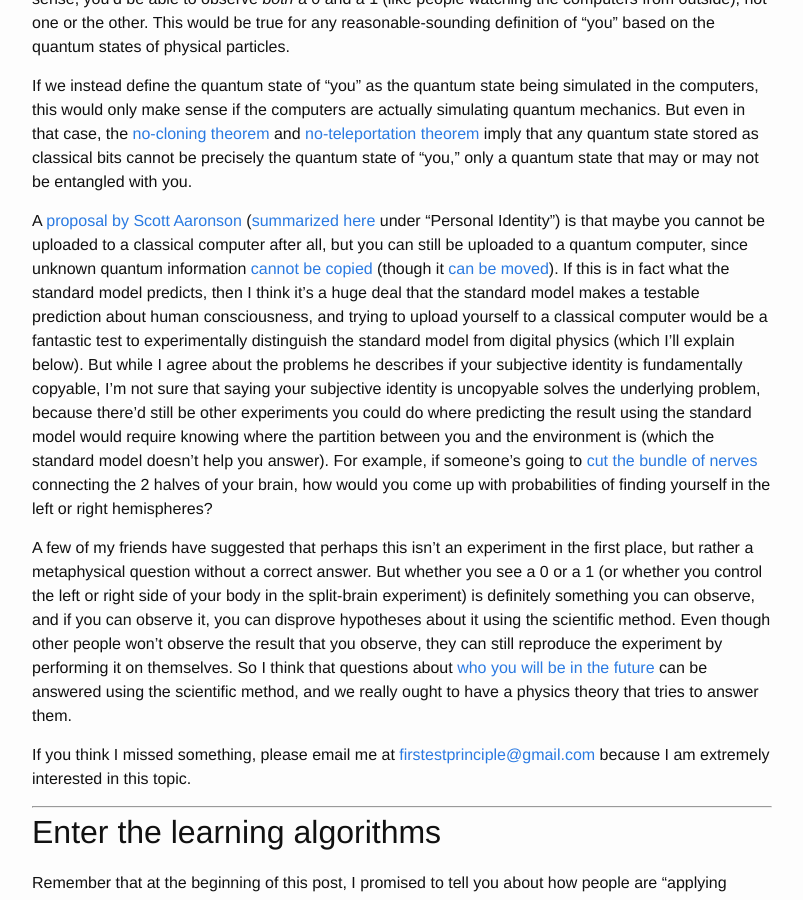
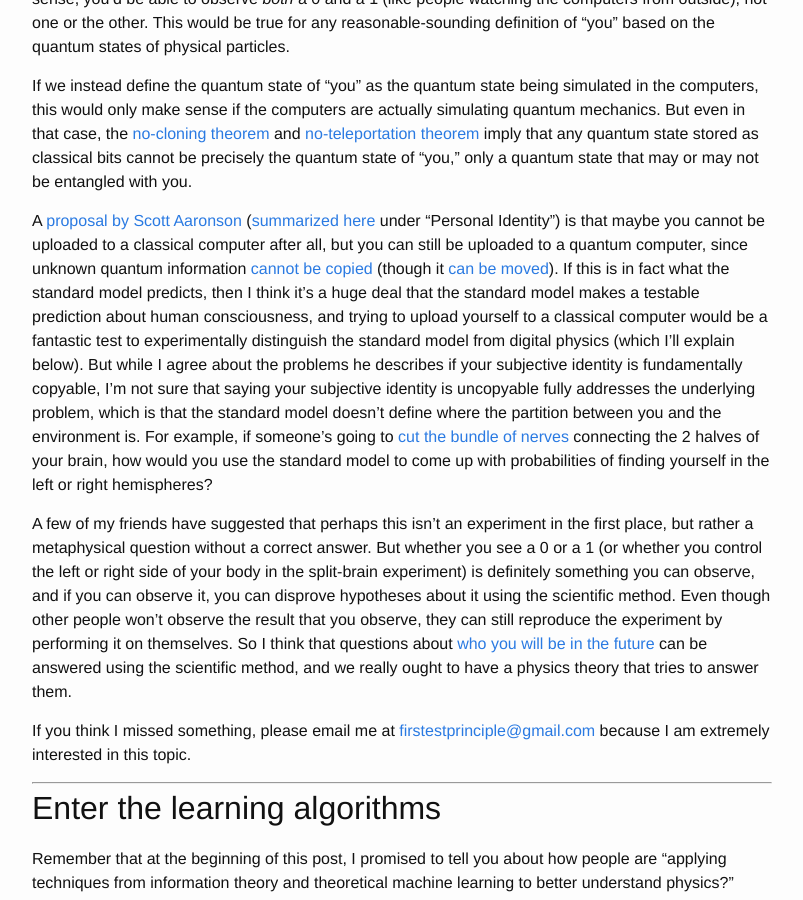
Before and after one commit to ad510/firstest-principle, a Jekyll site: the page built from _posts/2016-07-10-learning.md, in a window 1280 px wide and 900 px high, scrolled down 7153 px. Shown: the whole window, without its empty margins (238-1041 px from the left). Built offline with Jekyll 4.4.1, drawn with Linux system fonts in a browser that asks for light colours.

Commit message:
improve wording of response to Scott Aaronson's proposal

```diff
--- a/_posts/2016-07-10-learning.md
+++ b/_posts/2016-07-10-learning.md
@@ -103,7 +103,7 @@
 
 If we instead define the quantum state of "you" as the quantum state being simulated in the computers, this would only make sense if the computers are actually simulating quantum mechanics. But even in that case, the [no-cloning theorem](https://en.wikipedia.org/wiki/No-cloning_theorem) and [no-teleportation theorem](https://en.wikipedia.org/wiki/No-teleportation_theorem) imply that any quantum state stored as classical bits cannot be precisely the quantum state of "you," only a quantum state that may or may not be entangled with you.
 
-A [proposal by Scott Aaronson](https://arxiv.org/abs/1306.0159) ([summarized here](http://www.scottaaronson.com/blog/?p=2903) under "Personal Identity") is that maybe you cannot be uploaded to a classical computer after all, but you can still be uploaded to a quantum computer, since unknown quantum information [cannot be copied](https://en.wikipedia.org/wiki/No-cloning_theorem) (though it [can be moved](https://en.wikipedia.org/wiki/Quantum_teleportation)). If this is in fact what the standard model predicts, then I think it's a huge deal that the standard model makes a testable prediction about human consciousness, and trying to upload yourself to a classical computer would be a fantastic test to experimentally distinguish the standard model from digital physics (which I'll explain below). But while I agree about the problems he describes if your subjective identity is fundamentally copyable, I'm not sure that saying your subjective identity is uncopyable solves the underlying problem, because there'd still be other experiments you could do where predicting the result using the standard model would require knowing where the partition between you and the environment is (which the standard model doesn't help you answer). For example, if someone's going to [cut the bundle of nerves](https://www.youtube.com/watch?v=wfYbgdo8e-8) connecting the 2 halves of your brain, how would you come up with probabilities of finding yourself in the left or right hemispheres?
+A [proposal by Scott Aaronson](https://arxiv.org/abs/1306.0159) ([summarized here](http://www.scottaaronson.com/blog/?p=2903) under "Personal Identity") is that maybe you cannot be uploaded to a classical computer after all, but you can still be uploaded to a quantum computer, since unknown quantum information [cannot be copied](https://en.wikipedia.org/wiki/No-cloning_theorem) (though it [can be moved](https://en.wikipedia.org/wiki/Quantum_teleportation)). If this is in fact what the standard model predicts, then I think it's a huge deal that the standard model makes a testable prediction about human consciousness, and trying to upload yourself to a classical computer would be a fantastic test to experimentally distinguish the standard model from digital physics (which I'll explain below). But while I agree about the problems he describes if your subjective identity is fundamentally copyable, I'm not sure that saying your subjective identity is uncopyable fully addresses the underlying problem, which is that the standard model doesn't define where the partition between you and the environment is. For example, if someone's going to [cut the bundle of nerves](https://www.youtube.com/watch?v=wfYbgdo8e-8) connecting the 2 halves of your brain, how would you use the standard model to come up with probabilities of finding yourself in the left or right hemispheres?
 
 A few of my friends have suggested that perhaps this isn't an experiment in the first place, but rather a metaphysical question without a correct answer. But whether you see a 0 or a 1 (or whether you control the left or right side of your body in the split-brain experiment) is definitely something you can observe, and if you can observe it, you can disprove hypotheses about it using the scientific method. Even though other people won't observe the result that you observe, they can still reproduce the experiment by performing it on themselves. So I think that questions about [who you will be in the future](https://waitbutwhy.com/2014/12/what-makes-you-you.html) can be answered using the scientific method, and we really ought to have a physics theory that tries to answer them.
 
```
